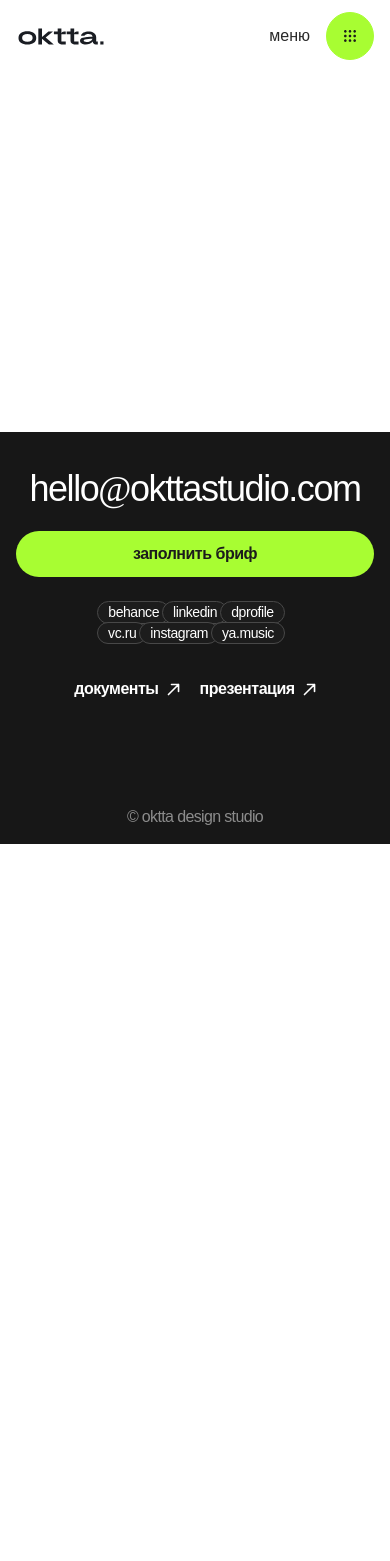
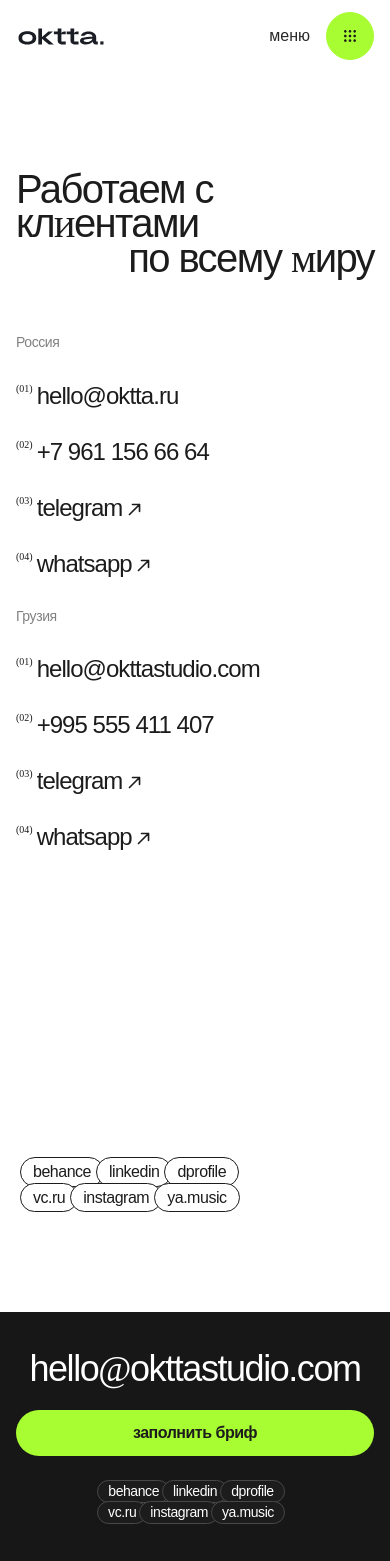
Before and after one commit to asuponev/oktta-vue-layout, a Vue app: page /contacts in a window 390 px wide. Shown: the top 1561 px of the page. Before the commit the page ends 844 px from the top, so only its background shows below. Built offline with nearby package versions, Linux system fonts and the light colour scheme; a web font is replaced by a local one.

Commit message:
feat: implement contacts page

```diff
--- a/src/components/Menu.vue
+++ b/src/components/Menu.vue
@@ -45,7 +45,10 @@ export default {
         <p class="menu__nav-count"></p>
       </div>
       <div class="menu__nav-item">
-        <a class="menu__nav-link">
+        <a
+          @click="$router.push('/contacts')"
+          class="menu__nav-link"
+        >
           <span>Конта<span class="italic">к</span>ты</span>
         </a>
         <p class="menu__nav-count"></p>
--- a/src/components/SocialBlock.vue
+++ b/src/components/SocialBlock.vue
@@ -1,17 +1,40 @@
 <script>
 export default {
-
+  props: {
+    light: {
+      type: Boolean,
+      default: false
+    }
+  }
 }
 </script>
 
 <template>
   <div class="social">
-    <a href="/">behance</a>
-    <a href="/">linkedin</a>
-    <a href="/">dprofile</a>
-    <a href="/">vc.ru</a>
-    <a href="/">instagram</a>
-    <a href="/">ya.music</a>
+    <a
+      :class="[light ? 'social__link--light' : '', 'social__link']"
+      href="/"
+    >behance</a>
+    <a
+      :class="[light ? 'social__link--light' : '', 'social__link']"
+      href="/"
+    >linkedin</a>
+    <a
+      :class="[light ? 'social__link--light' : '', 'social__link']"
+      href="/"
+    >dprofile</a>
+    <a
+      :class="[light ? 'social__link--light' : '', 'social__link']"
+      href="/"
+    >vc.ru</a>
+    <a
+      :class="[light ? 'social__link--light' : '', 'social__link']"
+      href="/"
+    >instagram</a>
+    <a
+      :class="[light ? 'social__link--light' : '', 'social__link']"
+      href="/"
+    >ya.music</a>
   </div>
 </template>
 
@@ -20,7 +43,7 @@ export default {
   display: flex;
   align-items: center;
 
-  a {
+  &__link {
     padding: 3px 12px;
     background: inherit;
     color: $color-general-white;
@@ -37,6 +60,24 @@ export default {
       color: $color-general-dark;
       background: $color-general-white;
     }
+
+    &--light {
+      color: $color-general-dark;
+      border: 1px solid $color-general-dark;
+      background: $color-general-white;
+
+      &:nth-child(1),
+      &:nth-child(2),
+      &:nth-child(3) {
+        margin-bottom: -4px;
+      }
+    }
+
+    &--light:hover {
+      color: $color-general-white;
+      border: 1px solid $color-general-dark;
+      background: $color-general-dark;
+    }
   }
 }
 
@@ -47,16 +88,28 @@ export default {
     flex-wrap: wrap;
     justify-content: flex-end;
 
-    a:nth-child(1),
-    a:nth-child(2),
-    a:nth-child(3) {
-      margin-bottom: -2px;
-    }
-
-    a {
+    &__link {
       font-size: 14px;
       padding: 1px 10px;
       margin-left: -8px;
+
+      &:nth-child(1),
+      &:nth-child(2),
+      &:nth-child(3) {
+        margin-bottom: -2px;
+      }
+
+      &--light {
+        font-size: 16px;
+        padding: 3px 12px;
+
+        &:nth-child(1),
+        &:nth-child(2),
+        &:nth-child(3) {
+          margin-bottom: -4px;
+        }
+      }
+
     }
   }
 }
--- /dev/null
+++ b/src/pages/Contacts.vue
@@ -0,0 +1,280 @@
+<script>
+import SocialBlock from '@/components/SocialBlock.vue'
+
+export default {
+  components: {
+    SocialBlock
+  },
+  data() {
+    return {
+      contacts: [
+        {
+          id: 1,
+          country: 'Россия',
+          email: 'hello@oktta.ru',
+          tel: '+7 961 156 66 64',
+          telegram: '/',
+          whatsapp: '/'
+        },
+        {
+          id: 2,
+          country: 'Грузия',
+          email: 'hello@okttastudio.com',
+          tel: '+995 555 411 407',
+          telegram: '/',
+          whatsapp: '/'
+        },
+      ]
+    }
+  }
+}
+</script>
+
+<template>
+  <div class="wrapper">
+    <section class="title">
+      <span>Работаем с кл<span class="italic">и</span>ентами</span>
+      <span>по всему <span class="italic">м</span>иру</span>
+    </section>
+    <section class="contacts">
+      <div
+        v-for="contact in contacts"
+        :key="contact.id"
+        class="contacts__block"
+      >
+        <span class="contacts__country">{{ contact.country }}</span>
+        <ul class="contacts__list">
+          <li class="contacts__item">
+            <span class="contacts__item-id">(01)</span>
+            <a
+              :href="'mailto:' + contact.email"
+              class="contacts__item-link"
+            >
+              {{ contact.email }}
+            </a>
+          </li>
+          <li class="contacts__list-divider"></li>
+          <li class="contacts__item">
+            <span class="contacts__item-id">(02)</span>
+            <a
+              :href="'tel:' + contact.tel.replace(/ +/g, '')"
+              class="contacts__item-link"
+            >
+              {{ contact.tel }}
+            </a>
+          </li>
+          <li class="contacts__list-divider"></li>
+          <li class="contacts__item">
+            <span class="contacts__item-id">(03)</span>
+            <a
+              :href="contact.telegram"
+              class="contacts__item-link"
+            >
+              telegram
+              <svg>
+                <use xlink:href="@/assets/icons/_sprite.svg#arrow-link">
+                </use>
+              </svg>
+            </a>
+          </li>
+          <li class="contacts__list-divider"></li>
+          <li class="contacts__item">
+            <span class="contacts__item-id">(04)</span>
+            <a
+              :href="contact.whatsapp"
+              class="contacts__item-link"
+            >
+              whatsapp
+              <svg>
+                <use xlink:href="@/assets/icons/_sprite.svg#arrow-link">
+                </use>
+              </svg>
+            </a>
+          </li>
+        </ul>
+      </div>
+    </section>
+    <social-block
+      class="social--contacts"
+      :light="true"
+    />
+  </div>
+</template>
+
+<style lang="scss" scoped>
+.wrapper {
+  padding: 0 30px 111px;
+  display: flex;
+  flex-direction: column;
+  gap: 44px;
+}
+
+.title {
+  display: flex;
+  flex-direction: column;
+  font: $font-h1-gilroy;
+  letter-spacing: -0.04em;
+
+  .italic {
+    font: $font-h1-playfair;
+  }
+
+  span {
+    &:last-child {
+      align-self: flex-end;
+    }
+  }
+}
+
+.contacts {
+  display: grid;
+  grid-template-columns: 1fr 1fr;
+  gap: 20px;
+  width: 100%;
+
+  &__block {
+    display: flex;
+    flex-direction: column;
+    gap: 24px;
+  }
+
+  &__country {
+    font: $font-small-gilroy;
+    color: $color-text-secondary;
+    text-indent: 56px;
+  }
+
+  &__list {
+    list-style-type: none;
+    display: flex;
+    flex-direction: column;
+    gap: 23px;
+
+    &-divider {
+      width: 50%;
+      height: 1px;
+      background: $color-divider;
+    }
+  }
+
+  &__item {
+    display: flex;
+    gap: 4px;
+
+    &-id {
+      font: $font-small-playfair;
+      font-size: 13px;
+    }
+
+    &-link {
+      font: $font-h3-gilroy;
+      color: $color-general-dark;
+      text-decoration: none;
+      letter-spacing: -0.04em;
+
+      svg {
+        width: 13px;
+        height: 13px;
+        stroke: $color-general-dark;
+        transition: stroke 0.2s ease-in-out;
+      }
+    }
+  }
+}
+
+.social--contacts {
+  margin-top: 36px;
+  margin-left: calc(50% + 20px);
+  max-width: 230px;
+  flex-wrap: wrap;
+  justify-content: flex-start;
+}
+
+@media (max-width: 1024px) {
+  .wrapper {
+    padding: 0 20px 100px;
+  }
+
+  .title {
+    // display: flex;
+    // flex-direction: column;
+    font-size: 64px;
+    // font: $font-h1-gilroy;
+    // letter-spacing: -0.04em;
+
+    .italic {
+      font-size: 64px;
+      // font: $font-h1-playfair;
+    }
+
+    span {
+      &:last-child {
+        align-self: flex-end;
+      }
+    }
+
+  }
+
+  .contacts {
+    gap: 8px;
+
+    &__block {
+      gap: 32px;
+    }
+
+    &__list {
+      gap: 32px;
+
+      &-divider {
+        display: none;
+      }
+    }
+
+    &__item {
+      &-id {
+        font-size: 10px;
+      }
+
+      &-link {
+        font-size: 24px;
+      }
+    }
+  }
+
+  .social--contacts {
+    margin-top: 180px;
+    margin-left: calc(50% + 8px);
+  }
+}
+
+@media (max-width: 590px) {
+  .wrapper {
+    padding: 100px 16px 100px;
+    gap: 58px;
+  }
+
+  .title {
+    font-size: 40px;
+
+    .italic {
+      font-size: 40px;
+    }
+  }
+
+  .contacts {
+    grid-template-columns: 1fr;
+    gap: 32px;
+
+    &__country {
+      font-size: 14px;
+      text-indent: 0;
+      letter-spacing: -0.03em;
+    }
+  }
+
+  .social--contacts {
+    margin-top: 250px;
+    margin-left: 12px;
+  }
+}
+</style>
--- a/src/router/index.js
+++ b/src/router/index.js
@@ -4,6 +4,7 @@ import Main from '@/pages/Main.vue'
 import Company from '@/pages/Company.vue'
 import Services from '@/pages/Services.vue'
 import Cases from '@/pages/Cases.vue'
+import Contacts from '@/pages/Contacts.vue'
 
 const routes = [
   {
@@ -22,6 +23,10 @@ const routes = [
     path: '/cases',
     component: Cases
   },
+  {
+    path: '/contacts',
+    component: Contacts
+  },
 ]
 
 const router = createRouter({
```
